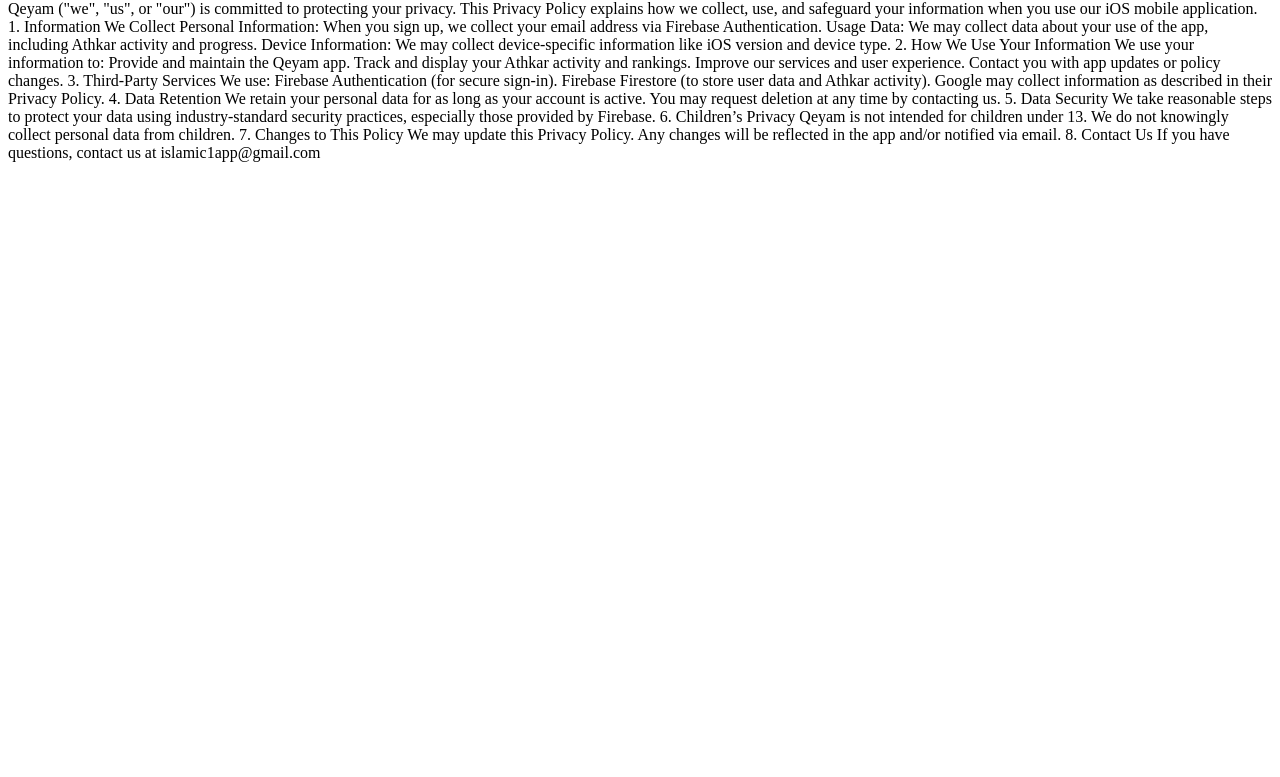
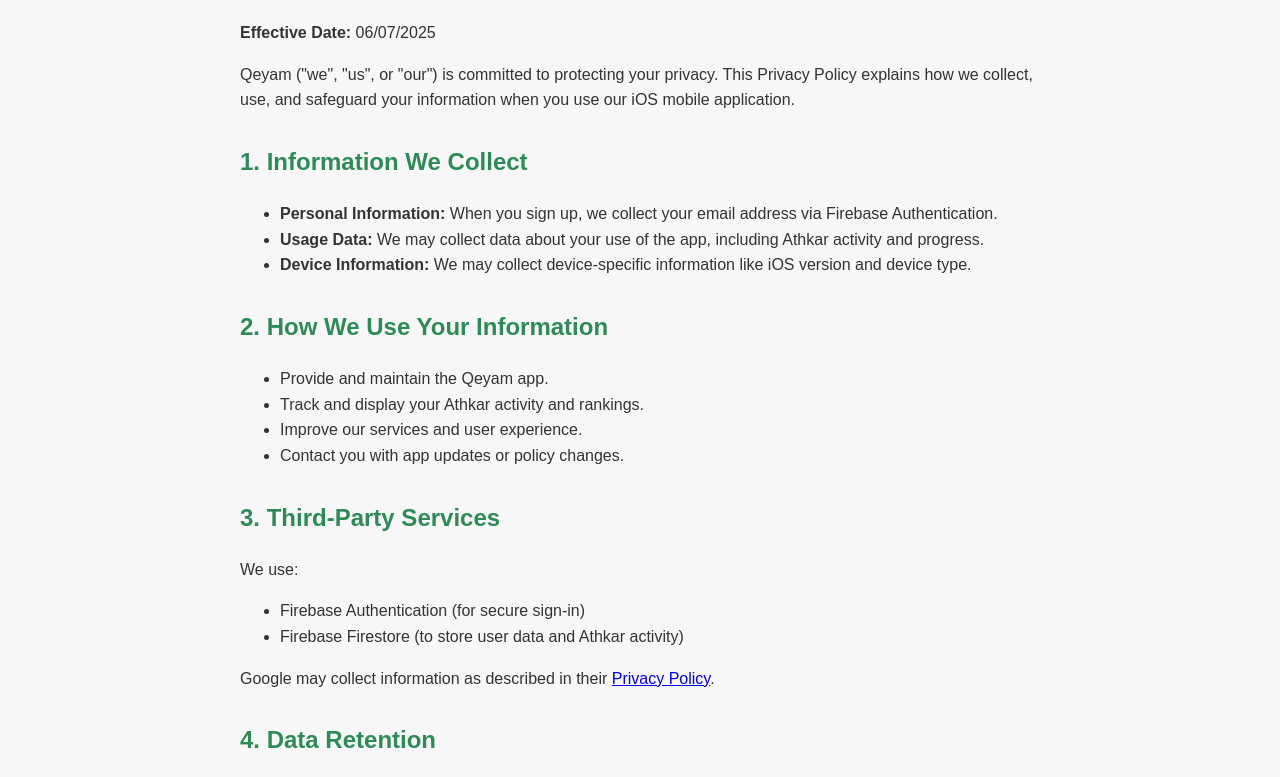
Before and after one commit to Qeyam-App/qeyam-legal, a plain HTML site: page privacy-policy.html in a window 1280 px wide. Shown: the part 114-891 px from the top of the page. Before the commit the page ends 800 px from the top, so only its background shows below. Drawn offline with Linux system fonts and the light colour scheme.

Commit message:
Update privacy-policy.html

```diff
--- a/privacy-policy.html
+++ b/privacy-policy.html
@@ -1,44 +1,70 @@
 <!DOCTYPE html>
-<html>
+<html lang="en">
 <head>
   <meta charset="UTF-8">
   <title>Privacy Policy - Qeyam</title>
+  <style>
+    body {
+      font-family: sans-serif;
+      max-width: 800px;
+      margin: auto;
+      padding: 40px;
+      line-height: 1.6;
+      background-color: #f7f7f7;
+      color: #333;
+    }
+    h1 {
+      text-align: center;
+      color: #2e8b57;
+    }
+    h2 {
+      color: #2e8b57;
+      margin-top: 30px;
+    }
+  </style>
 </head>
 <body>
   <h1>Privacy Policy for Qeyam</h1>
   <p><strong>Effective Date:</strong> 06/07/2025</p>
-  <p>Qeyam ("we", "us", or "our") is committed to protecting your privacy. This Privacy Policy explains how we collect, use, and safeguard your information when you use our iOS mobile application.
 
-1. Information We Collect
-Personal Information: When you sign up, we collect your email address via Firebase Authentication.
-Usage Data: We may collect data about your use of the app, including Athkar activity and progress.
-Device Information: We may collect device-specific information like iOS version and device type.
-2. How We Use Your Information
-We use your information to:
+  <p>Qeyam ("we", "us", or "our") is committed to protecting your privacy. This Privacy Policy explains how we collect, use, and safeguard your information when you use our iOS mobile application.</p>
 
-Provide and maintain the Qeyam app.
-Track and display your Athkar activity and rankings.
-Improve our services and user experience.
-Contact you with app updates or policy changes.
-3. Third-Party Services
-We use:
+  <h2>1. Information We Collect</h2>
+  <ul>
+    <li><strong>Personal Information:</strong> When you sign up, we collect your email address via Firebase Authentication.</li>
+    <li><strong>Usage Data:</strong> We may collect data about your use of the app, including Athkar activity and progress.</li>
+    <li><strong>Device Information:</strong> We may collect device-specific information like iOS version and device type.</li>
+  </ul>
 
-Firebase Authentication (for secure sign-in).
-Firebase Firestore (to store user data and Athkar activity).
-Google may collect information as described in their Privacy Policy.
-4. Data Retention
-We retain your personal data for as long as your account is active. You may request deletion at any time by contacting us.
+  <h2>2. How We Use Your Information</h2>
+  <ul>
+    <li>Provide and maintain the Qeyam app.</li>
+    <li>Track and display your Athkar activity and rankings.</li>
+    <li>Improve our services and user experience.</li>
+    <li>Contact you with app updates or policy changes.</li>
+  </ul>
 
-5. Data Security
-We take reasonable steps to protect your data using industry-standard security practices, especially those provided by Firebase.
+  <h2>3. Third-Party Services</h2>
+  <p>We use:</p>
+  <ul>
+    <li>Firebase Authentication (for secure sign-in)</li>
+    <li>Firebase Firestore (to store user data and Athkar activity)</li>
+  </ul>
+  <p>Google may collect information as described in their <a href="https://policies.google.com/privacy" target="_blank">Privacy Policy</a>.</p>
 
-6. Children’s Privacy
-Qeyam is not intended for children under 13. We do not knowingly collect personal data from children.
+  <h2>4. Data Retention</h2>
+  <p>We retain your personal data for as long as your account is active. You may request deletion at any time by contacting us.</p>
 
-7. Changes to This Policy
-We may update this Privacy Policy. Any changes will be reflected in the app and/or notified via email.
+  <h2>5. Data Security</h2>
+  <p>We take reasonable steps to protect your data using industry-standard security practices, especially those provided by Firebase.</p>
 
-8. Contact Us
-If you have questions, contact us at islamic1app@gmail.com</p>
+  <h2>6. Children’s Privacy</h2>
+  <p>Qeyam is not intended for children under 13. We do not knowingly collect personal data from children.</p>
+
+  <h2>7. Changes to This Policy</h2>
+  <p>We may update this Privacy Policy. Any changes will be reflected in the app and/or notified via email.</p>
+
+  <h2>8. Contact Us</h2>
+  <p>If you have questions, contact us at <a href="mailto:islamic1app@gmail.com">islamic1app@gmail.com</a></p>
 </body>
 </html>
```
